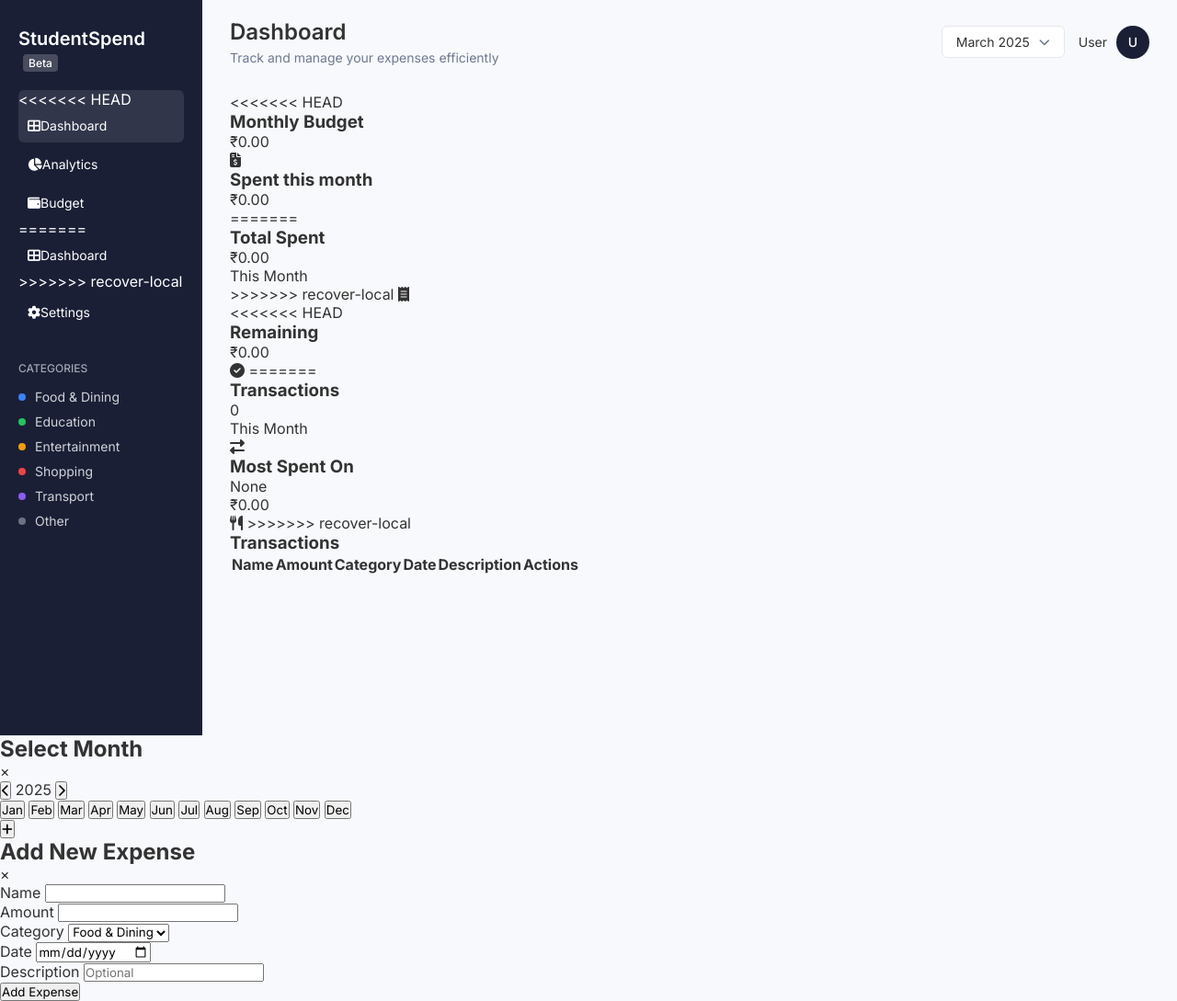
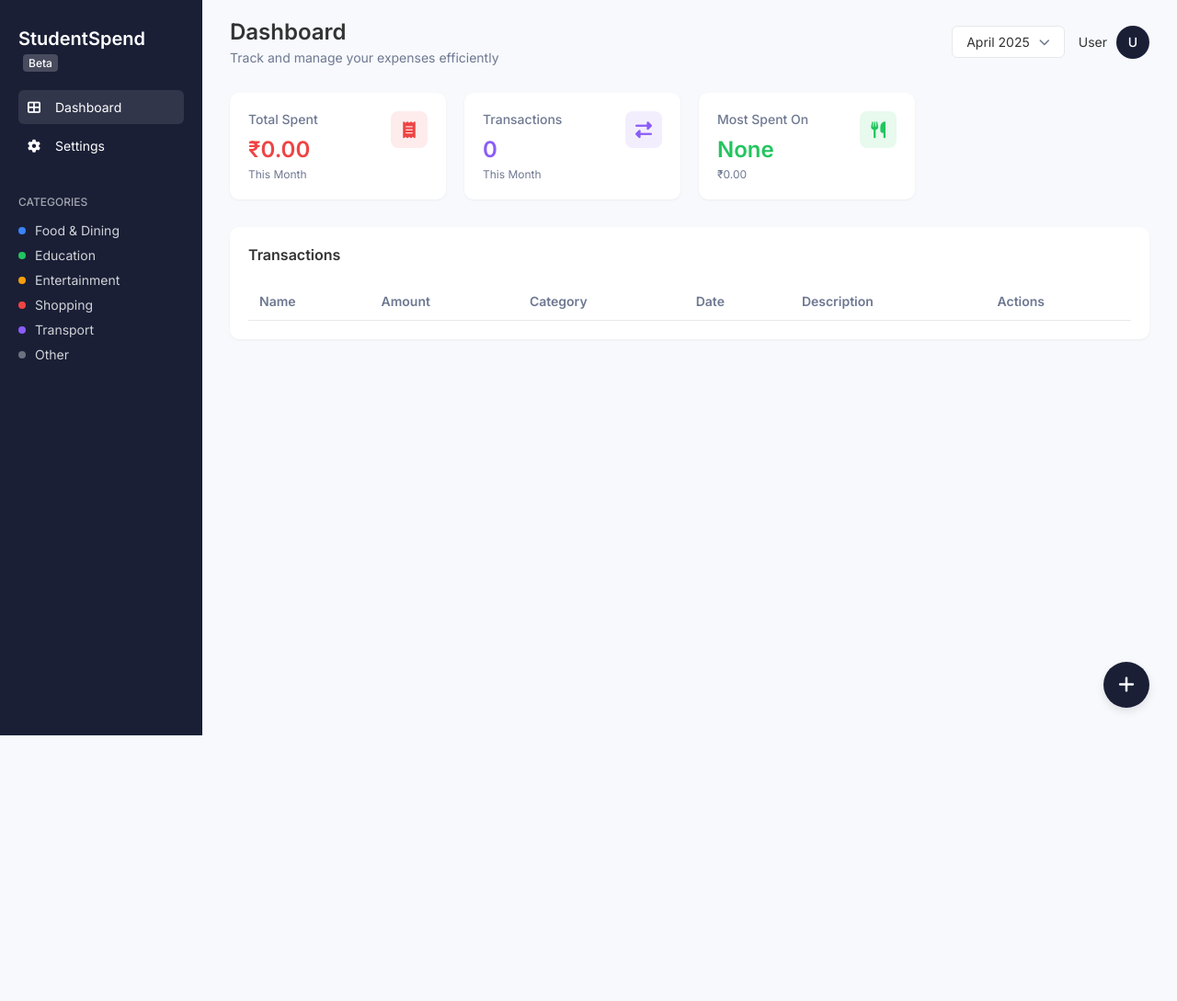
Before and after one commit to aimrrs/Expense-Tracker, a Flask app: template templates/main.html in a window 1280 px wide. Shown: the whole page at 92% size. After the commit the page ends 800 px from the top, so only its background shows below. Run offline with Flask 3, Linux system fonts and the light colour scheme; the template is opened without the code that fills it, so the values that code supplies are empty; parts of the project's set-up code (start-up, migrations or seed data) failed here and were passed over.

Commit message:
Manually merged recover-local content into arc99

```diff
--- a/static/script.js
+++ b/static/script.js
@@ -6,26 +6,15 @@ document.addEventListener('DOMContentLoaded', function() {
     const addExpenseBtn = document.getElementById('add-expense-btn');
     const expenseModal = document.getElementById('expense-modal');
     const closeModalBtns = document.querySelectorAll('.close-modal');
-<<<<<<< HEAD
-    const budgetModal = document.getElementById('budget-modal');
-    const currentMonthEl = document.getElementById('current-month');
-    const monthlyBudgetEl = document.getElementById('monthly-budget');
-    const spentAmountEl = document.getElementById('spent-amount');
-    const remainingAmountEl = document.getElementById('remaining-amount');
-=======
     const currentMonthEl = document.getElementById('current-month');
     const spentAmountEl = document.getElementById('spent-amount');
     const expenseForm = document.getElementById('expense-form');
->>>>>>> recover-local
 
     addExpenseBtn.addEventListener('click', openExpenseModal);
     addExpenseBtn.addEventListener('click', openExpenseModal);
 
-<<<<<<< HEAD
-=======
     expenseForm.addEventListener('submit', handleAddExpense);
 
->>>>>>> recover-local
     // Month Selector Elements
     const currentYearEl = document.getElementById('current-year');
     const prevYearBtn = document.getElementById('prev-year');
@@ -76,17 +65,12 @@ document.addEventListener('DOMContentLoaded', function() {
                 <td>${formattedDate}</td>
                 <td>${transaction.description || 'N/A'}</td>
                 <td>
-<<<<<<< HEAD
-                    <button class="action-btn edit-btn" data-id="${transaction.id}"><i class="fas fa-edit"></i></button>
-                    <button class="action-btn delete-btn" data-id="${transaction.id}"><i class="fas fa-trash"></i></button>
-=======
                     <button class="action-btn edit-btn" data-date="${formattedDate}" data-name="${transaction.ename}">
                         <i class="fas fa-edit"></i>
                     </button>
                     <button class="action-btn delete-btn" data-date="${formattedDate}" data-name="${transaction.ename}">
                         <i class="fas fa-trash"></i>
                     </button>
->>>>>>> recover-local
                 </td>
             `;
 
@@ -96,38 +80,24 @@ document.addEventListener('DOMContentLoaded', function() {
         // Add event listeners for edit and delete buttons
         document.querySelectorAll('.edit-btn').forEach(btn => {
             btn.addEventListener('click', function() {
-<<<<<<< HEAD
-                const id = this.dataset.id;
-                // Implement edit functionality
-                alert('Edit functionality to be implemented');
-=======
                 const date = this.dataset.date;
                 const name = this.dataset.name;
                 // Implement edit functionality
                 alert(`Edit functionality for ${name} on ${date} to be implemented`);
->>>>>>> recover-local
             });
         });
 
         document.querySelectorAll('.delete-btn').forEach(btn => {
             btn.addEventListener('click', function() {
-<<<<<<< HEAD
-                const id = this.dataset.id;
-                if (confirm('Are you sure you want to delete this expense?')) {
-                    deleteExpense(id);
-=======
                 const date = this.dataset.date;
                 const name = this.dataset.name;
                 if (confirm(`Are you sure you want to delete the expense "${name}" on ${date}?`)) {
                     deleteExpense(date, name);
->>>>>>> recover-local
                 }
             });
         });
     }
 
-<<<<<<< HEAD
-=======
     async function deleteExpense(date, name) {
         try {
             const response = await fetch('/api/delete-expense', {
@@ -158,7 +128,6 @@ document.addEventListener('DOMContentLoaded', function() {
         }
     }
 
->>>>>>> recover-local
     // Open Month Selector Modal
     dateSelector.addEventListener('click', () => {
         // Ensure currentYearEl displays the correct year
@@ -210,13 +179,9 @@ document.addEventListener('DOMContentLoaded', function() {
         selectedMonth = month;
         selectedYear = year;
         updateMonthDisplay();
-<<<<<<< HEAD
-        loadDashboardData();
-=======
         loadDashboardData(); // Update the spent amount
         loadTransactions();  // Update the transactions
         loadCardData(month, year); // Update the card data
->>>>>>> recover-local
     }
 
     // Update Month Display
@@ -242,10 +207,6 @@ document.addEventListener('DOMContentLoaded', function() {
         btn.addEventListener('click', () => {
             expenseModal.style.display = 'none';
             monthModal.style.display = 'none';
-<<<<<<< HEAD
-            budgetModal.style.display = 'none';
-=======
->>>>>>> recover-local
         });
     });
 
@@ -257,13 +218,6 @@ document.addEventListener('DOMContentLoaded', function() {
         if (e.target === monthModal) {
             monthModal.style.display = 'none';
         }
-<<<<<<< HEAD
-        if (e.target === budgetModal) {
-            budgetModal.style.display = 'none';
-        }
-    });
-
-=======
     });
 
     async function loadUserInfo() {
@@ -294,35 +248,12 @@ document.addEventListener('DOMContentLoaded', function() {
     document.addEventListener('DOMContentLoaded', loadUserInfo);
 
 
->>>>>>> recover-local
     async function loadDashboardData() {
         try {
             let monthStr = selectedMonth.toString().padStart(2, '0');
             let tableName = `m${monthStr}_${selectedYear}`;
             console.log('Fetching data for table:', tableName);
 
-<<<<<<< HEAD
-            const response = await fetch(`/api/monthly-data?month=${tableName}`);
-            if (response.ok) {
-                const data = await response.json();
-                if (data.success) {
-                    const totalExpense = data.totalExpense || 0;
-                    const budget = data.budget || 1200;
-                    const remaining = budget - totalExpense;
-
-                    monthlyBudgetEl.textContent = formatCurrency(budget);
-                    spentAmountEl.textContent = formatCurrency(totalExpense);
-                    remainingAmountEl.textContent = formatCurrency(remaining);
-                } else {
-                    console.warn('No data available for this month.');
-                    resetDashboard();
-                }
-            } else {
-                console.error('Failed to fetch data:', response.status);
-                resetDashboard();
-            }
-=======
->>>>>>> recover-local
         } catch (error) {
             console.error('Error loading dashboard data:', error);
             resetDashboard();
@@ -330,21 +261,12 @@ document.addEventListener('DOMContentLoaded', function() {
     }
 
     function resetDashboard() {
-<<<<<<< HEAD
-        monthlyBudgetEl.textContent = '₹0.00';
         spentAmountEl.textContent = '₹0.00';
-        remainingAmountEl.textContent = '₹0.00';
-=======
-        spentAmountEl.textContent = '₹0.00';
->>>>>>> recover-local
     }
 
     function formatCurrency(amount) {
         return '₹' + parseFloat(amount).toFixed(2).replace(/\d(?=(\d{3})+\.)/g, '$&,');
     }
-<<<<<<< HEAD
-    loadDashboardData();
-=======
 
     async function handleAddExpense(e) {
         e.preventDefault();
@@ -457,6 +379,5 @@ document.addEventListener('DOMContentLoaded', function() {
     updateMonthDisplay();
     loadCardData();
     loadUserInfo();
->>>>>>> recover-local
     loadTransactions();
 });
--- a/static/styles.css
+++ b/static/styles.css
@@ -80,13 +80,10 @@ body {
     font-size: 14px;
 }
 
-<<<<<<< HEAD
-=======
 .main-nav a:hover {
     background-color: rgba(255, 255, 255, 0.1); /* Light background on hover */
 }
 
->>>>>>> recover-local
 .main-nav i {
     margin-right: 10px;
     width: 20px;
@@ -206,26 +203,15 @@ body {
     font-weight: 500;
 }
 
-<<<<<<< HEAD
-/* Budget Cards */
-.budget-cards {
-    display: grid;
-    grid-template-columns: repeat(3, 1fr);
-=======
 /* Stats Cards */
 .stats-cards {
     display: grid;
     grid-template-columns: repeat(4, 1fr);
->>>>>>> recover-local
     gap: 20px;
     margin-bottom: 30px;
 }
 
-<<<<<<< HEAD
-.budget-card {
-=======
 .stats-card {
->>>>>>> recover-local
     background-color: white;
     border-radius: 10px;
     padding: 20px;
@@ -246,54 +232,6 @@ body {
     font-weight: 600;
 }
 
-<<<<<<< HEAD
-.amount.spent {
-    color: var(--red);
-}
-
-.amount.remaining {
-    color: var(--green);
-}
-
-.budget-progress {
-    display: flex;
-    justify-content: space-between;
-    font-size: 12px;
-    color: var(--text-light);
-    margin: 10px 0 5px;
-}
-
-.progress-bar {
-    height: 6px;
-    background-color: #f3f4f6;
-    border-radius: 3px;
-    overflow: hidden;
-}
-
-.progress {
-    height: 100%;
-    background-color: var(--red);
-}
-
-.daily-budget {
-    font-size: 12px;
-    color: var(--text-light);
-    margin-top: 10px;
-    display: flex;
-    align-items: center;
-}
-
-.daily-budget i {
-    margin-right: 5px;
-    font-size: 10px;
-}
-
-.card-icon {
-    width: 40px;
-    height: 40px;
-    background-color: rgba(59, 130, 246, 0.1);
-    color: var(--blue);
-=======
 .amount.total {
     color: var(--red);
 }
@@ -313,7 +251,6 @@ body {
 .card-icon {
     width: 40px;
     height: 40px;
->>>>>>> recover-local
     border-radius: 8px;
     display: flex;
     align-items: center;
@@ -321,18 +258,11 @@ body {
     font-size: 18px;
 }
 
-<<<<<<< HEAD
-.card-icon.spent-icon {
-=======
 .card-icon.total-icon {
->>>>>>> recover-local
     background-color: rgba(239, 68, 68, 0.1);
     color: var(--red);
 }
 
-<<<<<<< HEAD
-.card-icon.remaining-icon {
-=======
 .card-icon.average-icon {
     background-color: rgba(59, 130, 246, 0.1);
     color: var(--blue);
@@ -344,50 +274,14 @@ body {
 }
 
 .card-icon.top-icon {
->>>>>>> recover-local
     background-color: rgba(34, 197, 94, 0.1);
     color: var(--green);
 }
 
-<<<<<<< HEAD
-/* Charts Section */
-.charts-section {
-    display: grid;
-    grid-template-columns: 1.5fr 1fr;
-    gap: 20px;
-    margin-bottom: 30px;
-}
-
-.chart-container {
-    background-color: white;
-    border-radius: 10px;
-    padding: 20px;
-    box-shadow: 0 1px 3px rgba(0, 0, 0, 0.05);
-}
-
-.chart-header {
-    display: flex;
-    justify-content: space-between;
-    align-items: center;
-    margin-bottom: 20px;
-}
-
-.chart-header h3 {
-    font-size: 16px;
-    font-weight: 600;
-}
-
-.chart-tabs {
-    display: flex;
-    background-color: #f3f4f6;
-    border-radius: 6px;
-    overflow: hidden;
-=======
 .sub-text {
     font-size: 12px;
     color: var(--text-light);
     margin-top: 5px;
->>>>>>> recover-local
 }
 
 .tab-btn {
@@ -405,12 +299,6 @@ body {
     box-shadow: 0 1px 2px rgba(0, 0, 0, 0.05);
 }
 
-<<<<<<< HEAD
-.chart {
-    height: 200px;
-}
-=======
->>>>>>> recover-local
 
 #expense-breakdown {
     height: 200px;
--- a/templates/login.html
+++ b/templates/login.html
@@ -256,11 +256,7 @@
                 if (data.success) {
                     showMessage("Registration successful! Redirecting...", "success");
                     setTimeout(() => {
-<<<<<<< HEAD
-                        window.location.href = "/main";
-=======
                         window.location.href = "/";
->>>>>>> recover-local
                     }, 1500);
                 } else {
                     showMessage("Error registering: " + data.message, "error");
--- a/templates/main.html
+++ b/templates/main.html
@@ -17,17 +17,7 @@
             <nav class="main-nav">
                 <ul>
                     <li class="active">
-<<<<<<< HEAD
-                        <a href="#"><i class="fas fa-th-large"></i> Dashboard</a>
-                    </li>
-                    <li>
-                        <a href="#" id="analytics-link"><i class="fas fa-chart-pie"></i> Analytics</a>
-                    </li>
-                    <li>
-                        <a href="#" id="budget-link"><i class="fas fa-wallet"></i> Budget</a>
-=======
                         <a href="/"><i class="fas fa-th-large"></i> Dashboard</a>
->>>>>>> recover-local
                     </li>
                     <li>
                         <a href="#" id="settings-link"><i class="fas fa-cog"></i> Settings</a>
@@ -65,26 +55,6 @@
                 </div>
             </header>
 
-<<<<<<< HEAD
-            <!-- Budget Cards -->
-            <div class="budget-cards">
-                <div class="budget-card">
-                    <div class="card-content">
-                        <h3>Monthly Budget</h3>
-                        <div class="amount" id="monthly-budget">₹0.00</div>
-                    </div>
-                    <div class="card-icon">
-                        <i class="fas fa-file-invoice-dollar"></i>
-                    </div>
-                </div>
-
-                <div class="budget-card">
-                    <div class="card-content">
-                        <h3>Spent this month</h3>
-                        <div class="amount spent" id="spent-amount">₹0.00</div>
-                    </div>
-                    <div class="card-icon spent-icon">
-=======
             <!-- Stats Cards -->
             <div class="stats-cards">
                 <div class="stats-card">
@@ -94,20 +64,10 @@
                         <div class="sub-text">This Month</div>
                     </div>
                     <div class="card-icon total-icon">
->>>>>>> recover-local
                         <i class="fas fa-receipt"></i>
                     </div>
                 </div>
 
-<<<<<<< HEAD
-                <div class="budget-card">
-                    <div class="card-content">
-                        <h3>Remaining</h3>
-                        <div class="amount remaining" id="remaining-amount">₹0.00</div>
-                    </div>
-                    <div class="card-icon remaining-icon">
-                        <i class="fas fa-circle-check"></i>
-=======
                 <div class="stats-card">
                     <div class="card-content">
                         <h3>Transactions</h3>
@@ -127,7 +87,6 @@
                     </div>
                     <div class="card-icon top-icon">
                         <i class="fas fa-utensils"></i>
->>>>>>> recover-local
                     </div>
                 </div>
             </div>
```
Also changed, not shown: engine.py (+0 -269 lines), 2 other files.
